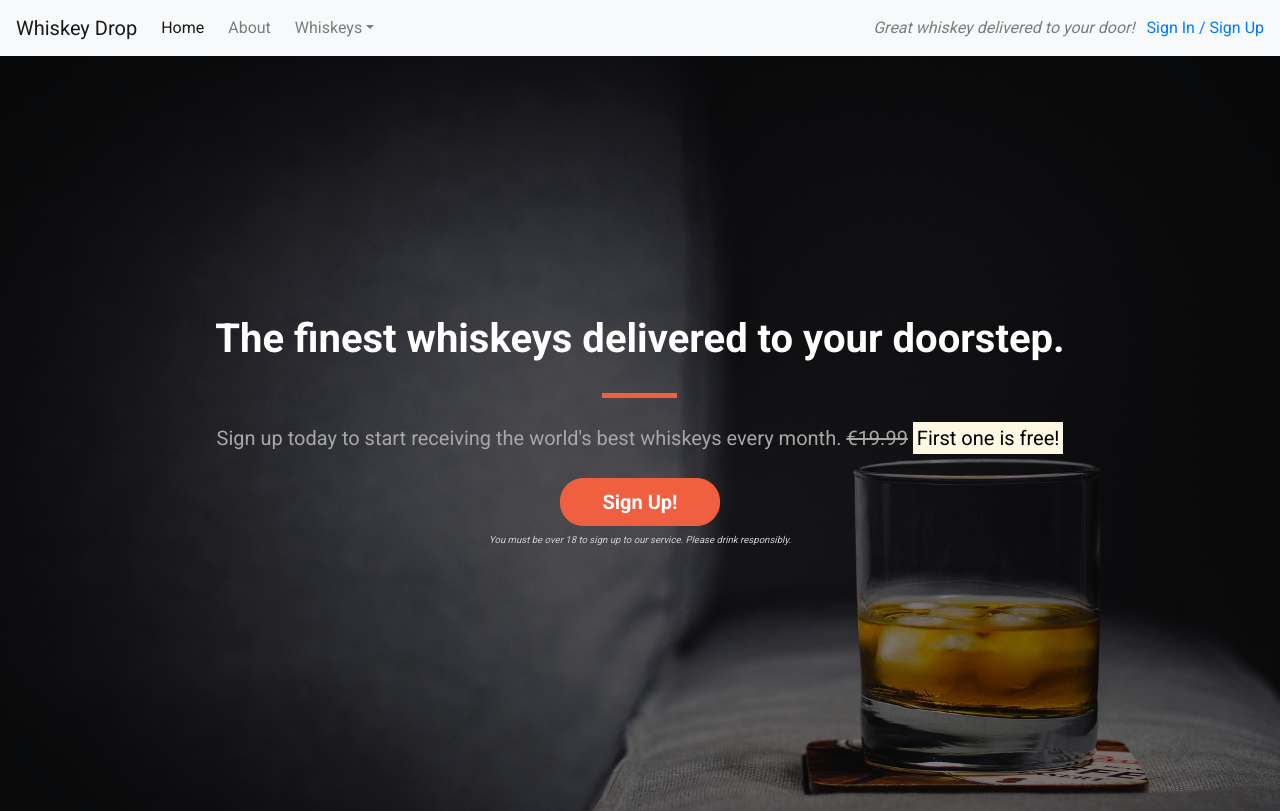
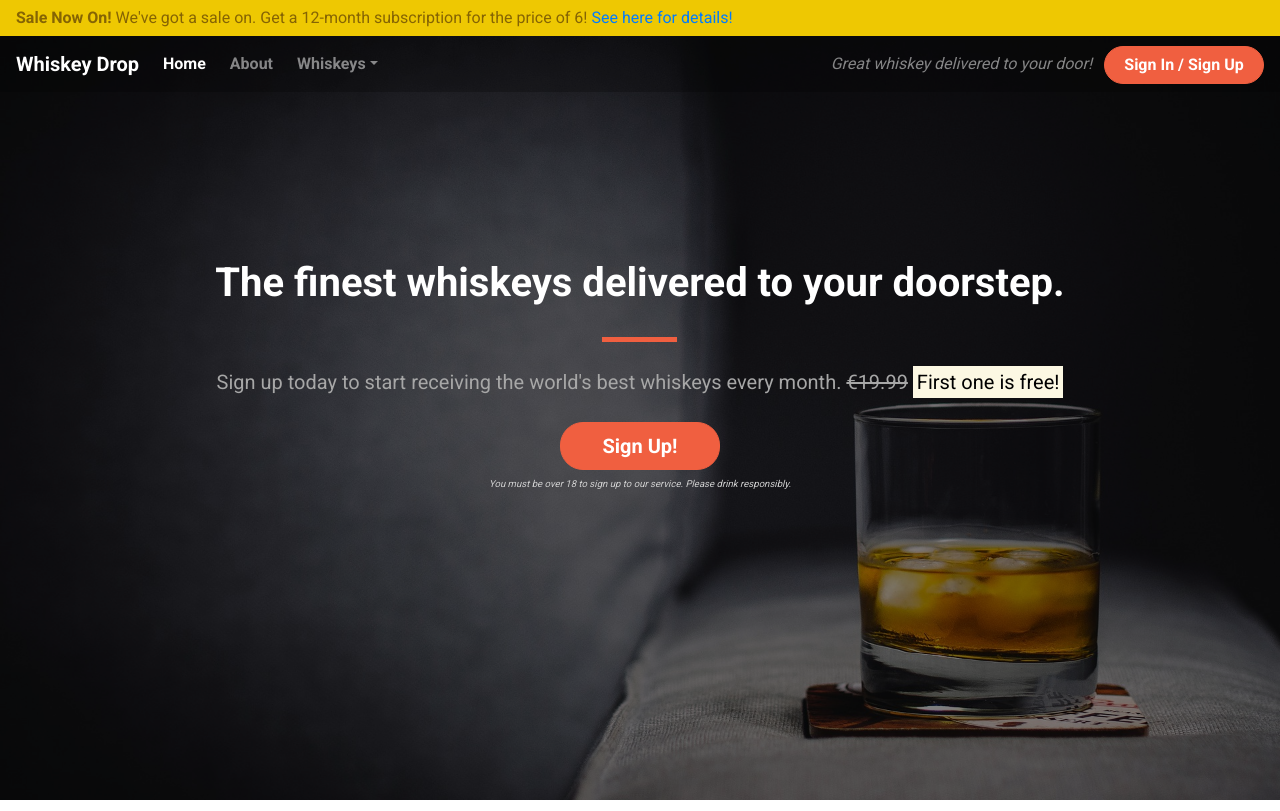
Before and after one commit to ShaneCDev/bootstrap-basics, a plain HTML site: page index.html in a window 1280 px wide. Shown: the top 811 px of the page. Drawn offline with nearby package versions, Linux system fonts and the light colour scheme.

Commit message:
added navbar styling and site alert styling

```diff
--- a/assets/css/style.css
+++ b/assets/css/style.css
@@ -2,8 +2,17 @@ body {
     font-family: 'Roboto', sans-serif;
 }
 
-.alert-container {
+.alert-container .col-12 {
+    padding-left: 0;
+    padding-right: 0;
+}
 
+.site-wide-alert {
+    border-radius: 0;
+    margin-bottom: 0;
+    padding: 5px 15px;
+    background-color: #eec802;
+    border-color: #eec802
 }
 
 .callout-container {
@@ -55,6 +64,36 @@ body {
     width: 35px;
 }
 
+/* Navbar */
+
+.navalert-container {
+    position: absolute;
+    top: 0;
+    left: 0;
+    padding-left: 0;
+    padding-right: 0;
+    z-index: 1;
+}
+
+.navbar {
+    margin-bottom: 0;
+    border: 0;
+    width: 100%;
+    background-color: rgba(0, 0, 0, 0.25);
+}
+
+.navbar .navbar-toggler {
+    border: 0;
+}
+
+.navbar-brand {
+    font-weight: bold;
+}
+
+.navbar .navbar-nav a {
+    font-weight: bold;
+}
+
 /* Jumbotron */
 
 .jumbotron {
--- a/index.html
+++ b/index.html
@@ -15,7 +15,19 @@
 </head>
 
 <body>
-    <nav class="navbar navbar-light bg-light navbar-expand-sm">
+    <div class="container-fluid navalert-container">
+        <div class="container-fluid alert-container">
+            <div class="row d-none d-sm-block">
+                <div class="col-12">
+                    <div class="site-wide-alert alert alert-warning">
+                        <strong>Sale Now On!</strong> We've got a sale on. Get a 12-month subscription for the price of
+                        6!
+                        <a href="#">See here for details!</a>
+                    </div>
+                </div>
+            </div>
+        </div>
+        <nav class="navbar navbar-dark navbar-expand-sm">
             <a href="/" class="navbar-brand">Whiskey Drop</a>
 
             <button class="navbar-toggler ml-auto" type="button" data-toggle="collapse" data-target="#navbarNavDropdown"
@@ -39,24 +51,17 @@
                         </div>
                     </li>
 
-                <li class="nav-item mr-2 d-block d-sm-none"><a href="/login" class="nav-link">Sign In / Sign Up</a></li>
+                    <li class="nav-item mr-2 d-block d-sm-none"><a href="/login" class="nav-link">Sign In / Sign Up</a>
+                    </li>
                 </ul>
             </div>
             <div class="d-none d-md-block">
                 <p class="navbar-text my-auto mr-2"><i>Great whiskey delivered to your door!</i></p>
-            <a href="/login">Sign In / Sign Up</a>
+                <a href="/login" class="btn btn--cta btn--red">Sign In / Sign Up</a>
             </div>
         </nav>
-    <!-- <div class="container alert-container">
-        <div class="row d-none d-sm-block">
-            <div class="col-12">
-                <div class="alert alert-warning">
-                    <strong>Sale Now On!</strong> We've got a sale on. Get a 12-month subscription for the price of 6!
-                    <a href="#">See here for details!</a>
     </div>
-            </div>
-        </div>
-    </div> -->
+
     <!--Callout-->
     <div class="container-fluid callout-container">
         <div class="opaque-overlay">&nbsp;</div>
```
Lines whose indentation alone changed are shown as unchanged.
